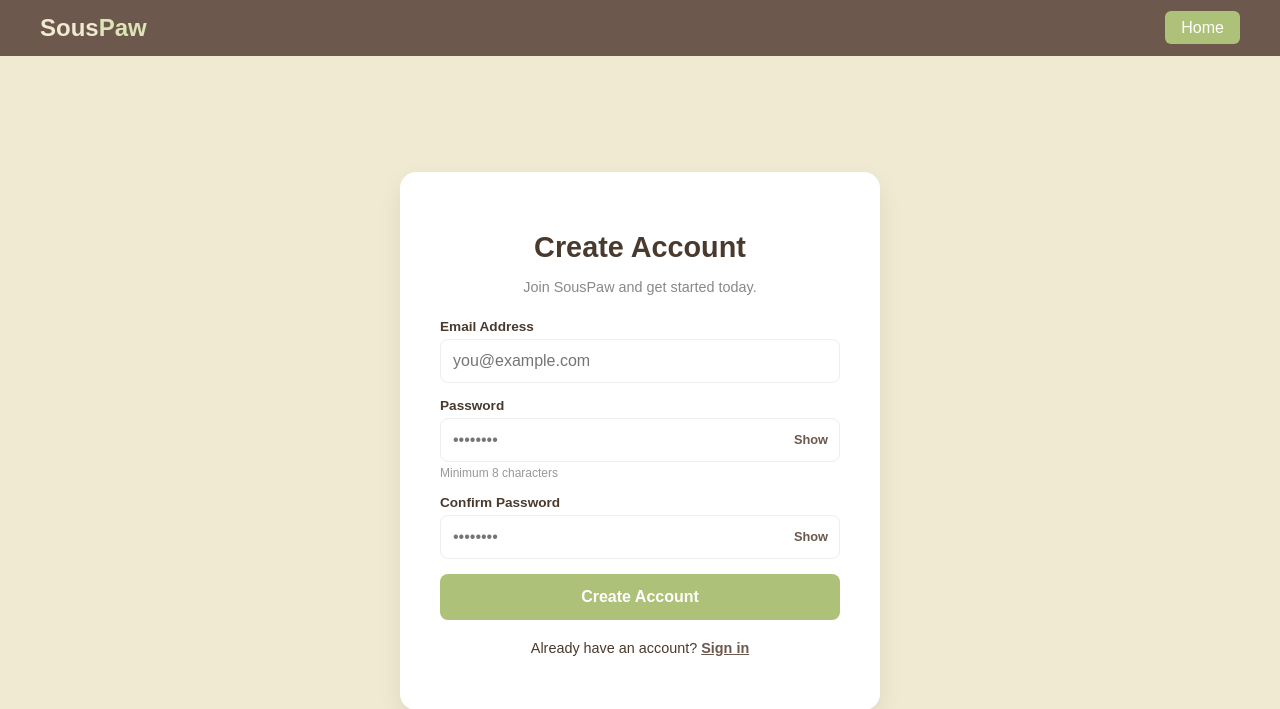
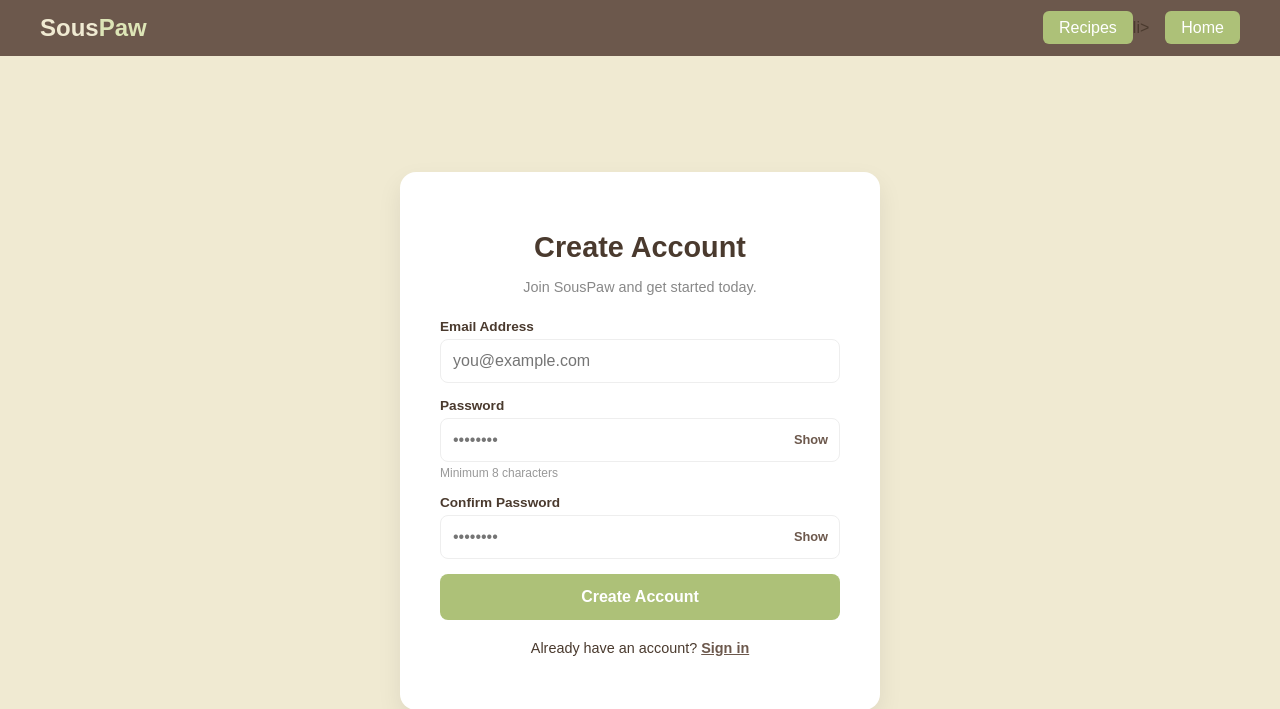
Before and after one commit to SWE-Group-1-2026/SWE_Project, a Django app: page /signup/ in a window 1280 px wide. Shown: the top 709 px of the page. Run offline with Django 4.2, Linux system fonts and the light colour scheme.

Commit message:
Update signup.html adding recipe link

```diff
--- a/SWE_Project/recipes/templates/signup.html
+++ b/SWE_Project/recipes/templates/signup.html
@@ -11,6 +11,7 @@
   <nav class="navbar">
   <a href="{% url 'home' %}" class="navbar-brand">Sous<span>Paw</span></a>
   <ul class="navbar-links">
+    <li><a href="{% url 'search' %}" class="navbar-cta">Recipes</a>li>
     <li><a href="{% url 'home' %}" class="navbar-cta">Home</a></li>
   </ul>
 </nav>
```
